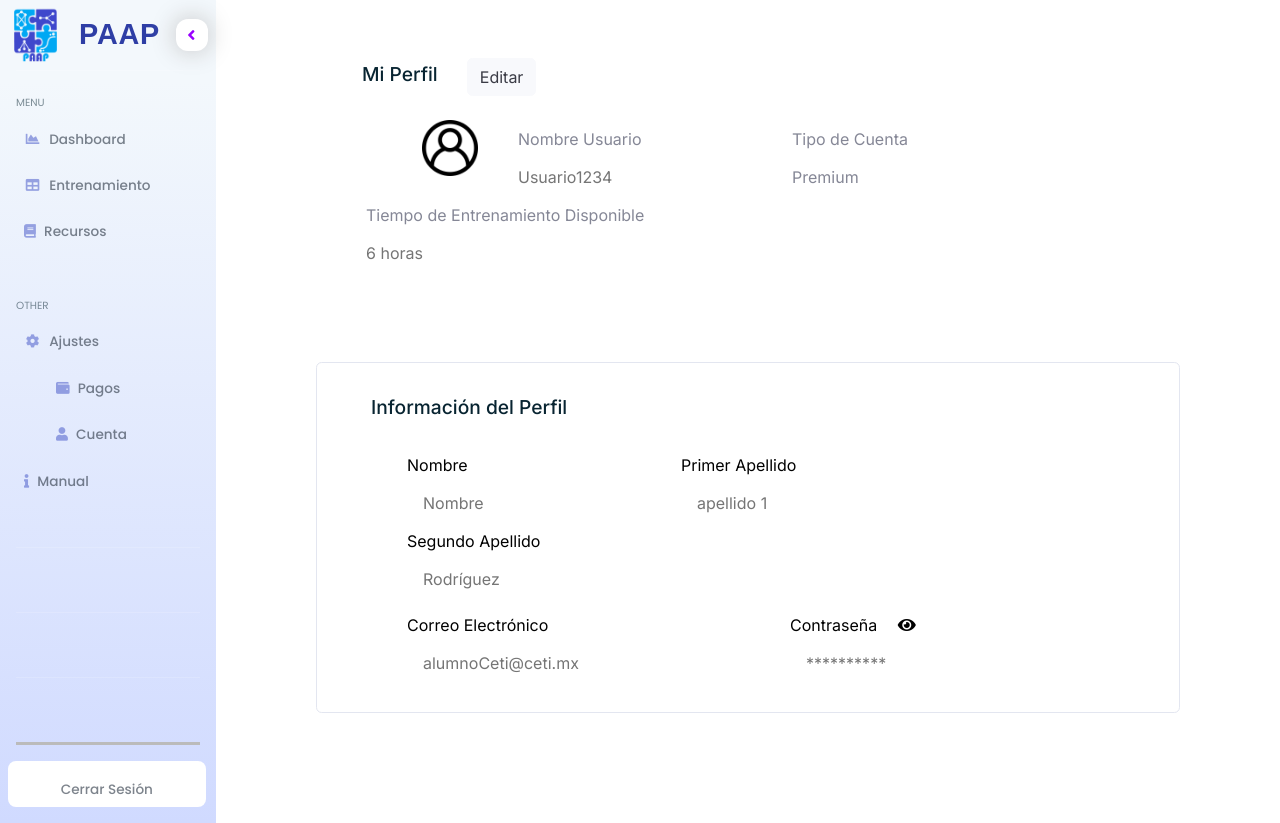
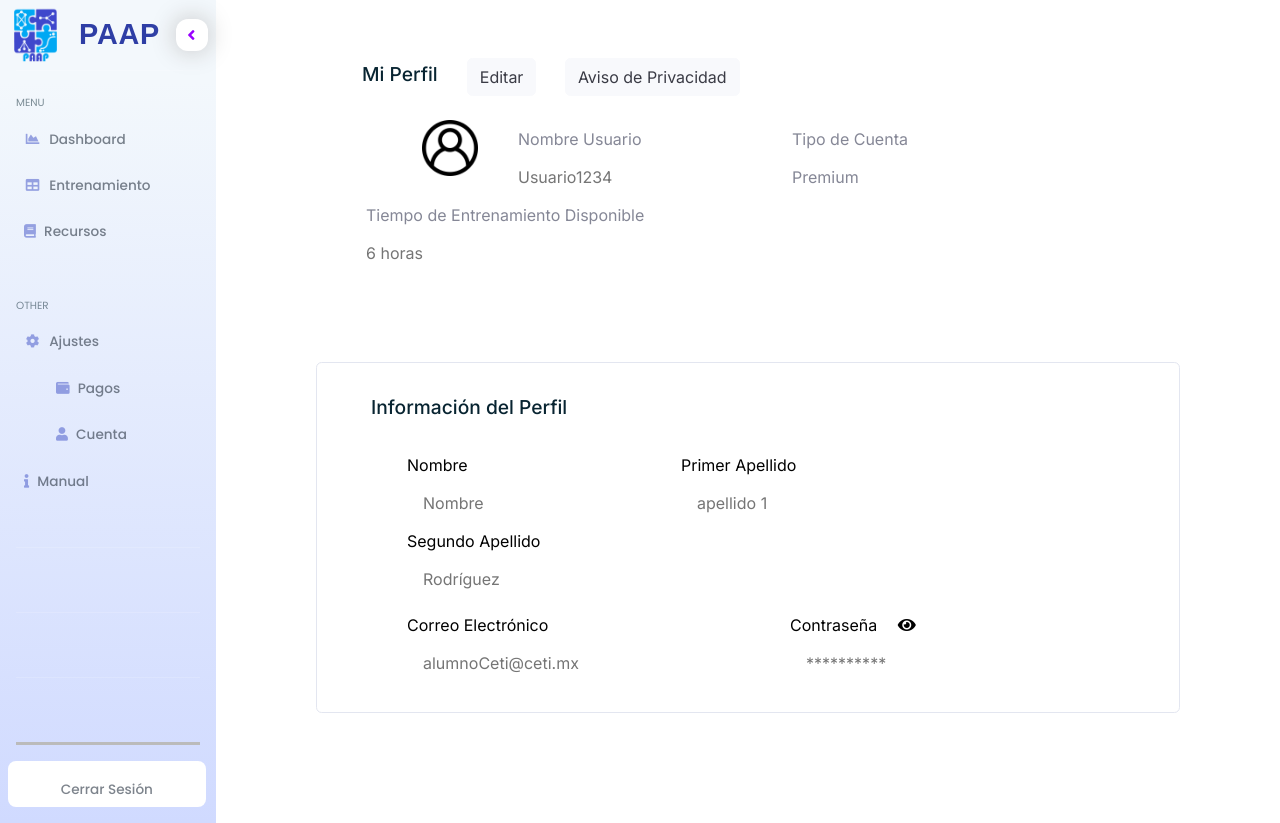
Before and after one commit to DiegoFullen/PAAP, a Django app: template htdocs/templates/account.html in a window 1280 px wide. Run offline with Django 5.2, Linux system fonts and the light colour scheme; the template is opened without the code that fills it, so the values that code supplies are empty; some libraries are stand-ins or nearby versions; some web fonts are replaced.

Commit message:
Integración de Aviso de Privacidad

```diff
--- a/htdocs/templates/account.html
+++ b/htdocs/templates/account.html
@@ -136,6 +136,7 @@
                             <div class="col-md-auto">
                                 <span style="color: #082431; font-weight: 500; font-size: 1.2rem;" class="ml-4">Mi Perfil </span>
                                 <a href="{% url 'accountEdit' %}" class="btn btn-light ml-4" role="button" aria-disabled="true">Editar</a>
+                                <a href="{% static 'resources/Aviso_de_Privacidad_2025.pdf' %}" class="btn btn-light ml-4" role="button" aria-disabled="true" target="_blank">Aviso de Privacidad</a>
                             </div>
                         </div>
 
```
Also changed, not shown: 1 other file.
